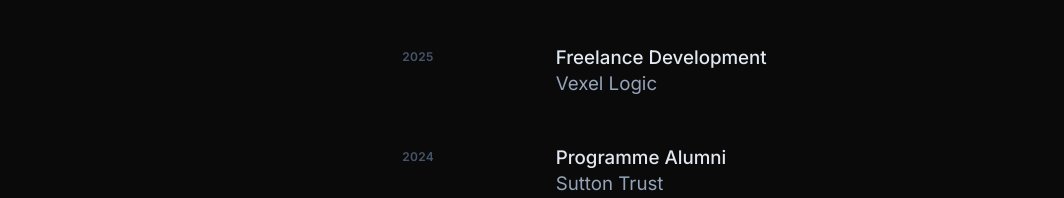
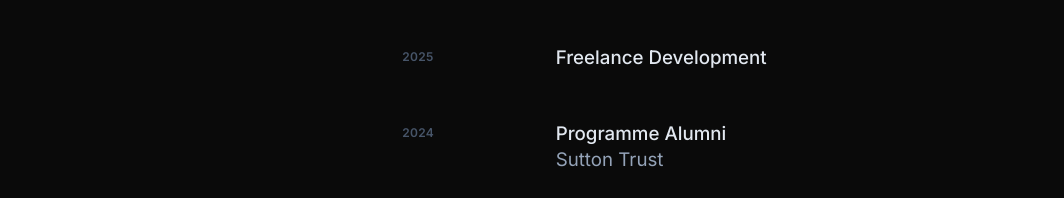
Before and after one commit to bbeennyy860-cyber/b-davies.dev, a plain HTML site: page index.html in a window 1280 px wide. Shown: the part 602-800 px from the top of the page, 216-1280 px from the left. Drawn offline with Linux system fonts and the light colour scheme.

```diff
--- a/index.html
+++ b/index.html
@@ -112,7 +112,6 @@
                                 <div class="z-10 sm:w-3/4">
                                     <h3 class="font-medium leading-snug text-white">
                                         <div>Freelance Development</div>
-                                        <div class="text-slate font-normal">Vexel Logic</div>
                                     </h3>
                                 </div>
                             </div>
```
